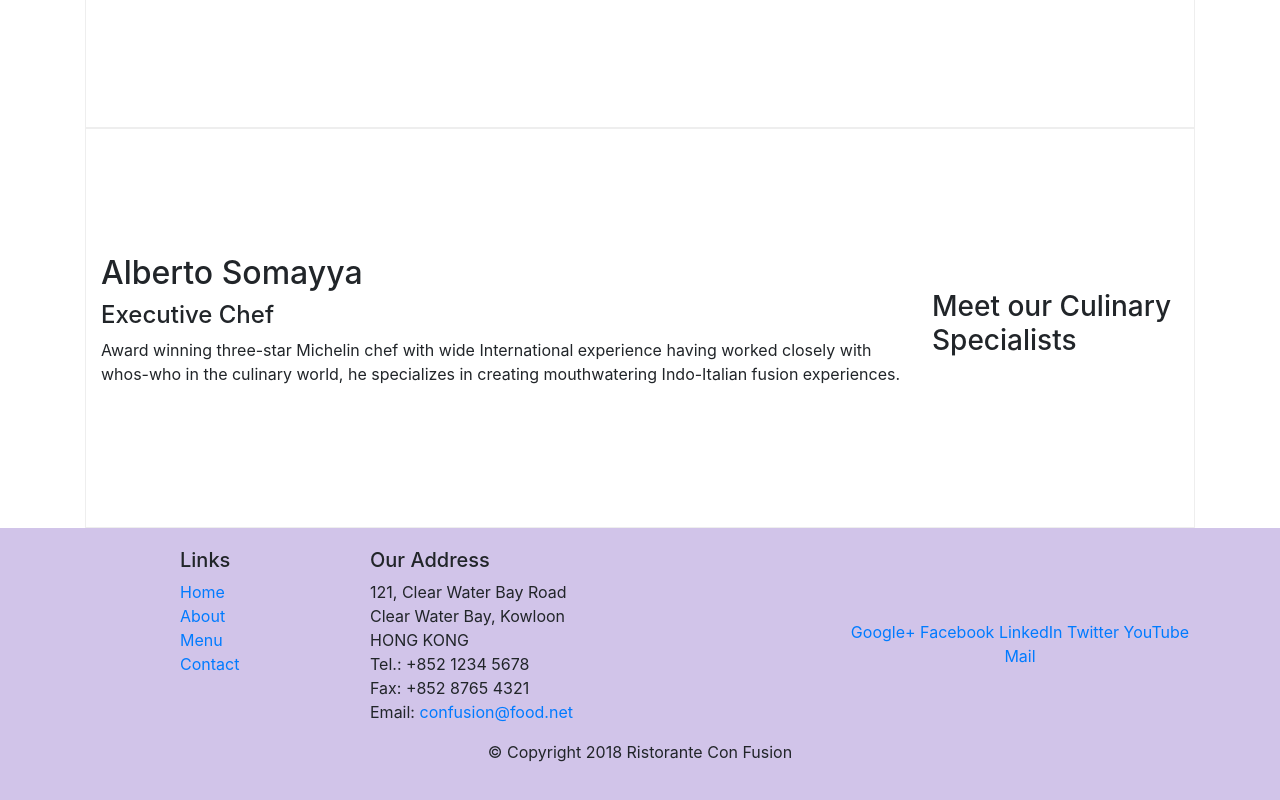
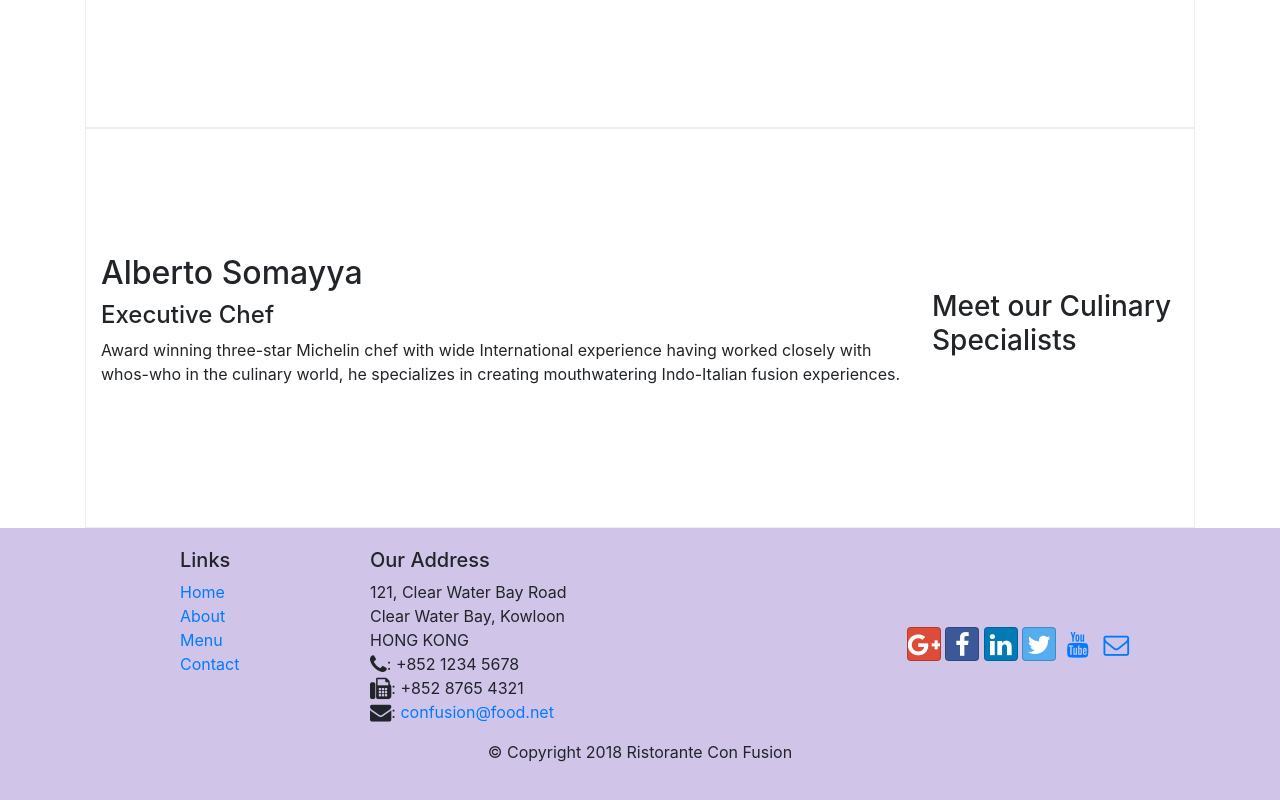
Before and after one commit to praj1wal/bootstrap_project, a website: page index.html in a window 1280 px wide. Shown: the part 1006-1806 px from the top of the page. Drawn offline with nearby package versions, Linux system fonts and the light colour scheme.

Commit message:
icon fonts

```diff
--- a/index.html
+++ b/index.html
@@ -9,6 +9,8 @@
 
      <!-- Bootstrap CSS -->
      <link rel="stylesheet" href="node_modules/bootstrap/dist/css/bootstrap.min.css">
+     <link rel="stylesheet" href="node_modules/font-awesome/css/font-awesome.min.css">
+     <link rel="stylesheet" href="node_modules/bootstrap-social/bootstrap-social.css">
      <link rel="stylesheet" href="css/styles.css">
     <title>Ristorante Con Fusion</title>
 </head>
@@ -22,10 +24,10 @@
             <a class="navbar-brand mr-auto" href="#">Prajwal's Ristorante</a>
             <div class="collapse navbar-collapse" id="Navbar">
                 <ul class="navbar-nav mr-auto">
-                    <li class="nav-item active"><a class="nav-link" href="#">Home</a></li>
-                    <li class="nav-item"><a class="nav-link" href="#">Menu</a></li>
-                    <li class="nav-item"><a class="nav-link" href="./aboutus.html">About</a></li>
-                    <li class="nav-item"><a class="nav-link" href="#">Contact</a></li>
+                    <li class="nav-item active"><a class="nav-link" href="#"><span class="fa fa-home fa-lg"></span> Home</a></li>
+                    <li class="nav-item"><a class="nav-link" href="#"><span class="fa fa-list fa-lg"></span> Menu</a></li>
+                    <li class="nav-item"><a class="nav-link" href="./aboutus.html"><span class="fa fa-info fa-lg"></span> About</a></li>
+                    <li class="nav-item"><a class="nav-link" href="#"><span class="fa fa-address-card fa-lg"></span> Contact</a></li>
                 </ul>
             </div>
         </div>
@@ -95,19 +97,19 @@
 		              121, Clear Water Bay Road<br>
 		              Clear Water Bay, Kowloon<br>
 		              HONG KONG<br>
-		              Tel.: +852 1234 5678<br>
-		              Fax: +852 8765 4321<br>
-		              Email: <a href="mailto:confusion@food.net">confusion@food.net</a>
+		              <i class="fa fa-phone fa-lg"></i>: +852 1234 5678<br>
+		              <i class="fa fa-fax fa-lg"></i>: +852 8765 4321<br>
+		              <i class="fa fa-envelope fa-lg"></i>: <a href="mailto:confusion@food.net">confusion@food.net</a>
 		           </address>
                 </div>
                 <div class="col-12 col-sm-4 align-self-center">
                     <div class="text-center">
-                        <a href="http://google.com/+">Google+</a>
-                        <a href="http://www.facebook.com/profile.php?id=">Facebook</a>
-                        <a href="http://www.linkedin.com/in/">LinkedIn</a>
-                        <a href="http://twitter.com/">Twitter</a>
-                        <a href="http://youtube.com/">YouTube</a>
-                        <a href="mailto:">Mail</a>
+                        <a class="btn btn-social-icon btn-google" href="http://google.com/+"><i class="fa fa-google-plus fa-lg"></i></a>
+                        <a class="btn btn-social-icon btn-facebook" href="http://www.facebook.com/profile.php?id="><i class="fa fa-facebook fa-lg"></i></a>
+                        <a class="btn btn-social-icon btn-linkedin" href="http://www.linkedin.com/in/"><i class="fa fa-linkedin fa-lg"></i></a>
+                        <a class="btn btn-social-icon btn-twitter" href="http://twitter.com/"><i class="fa fa-twitter fa-lg"></i></a>
+                        <a class="btn btn-social-icon btn-youtube" href="http://youtube.com/"><i class="fa fa-youtube fa-lg"></i></a>
+                        <a class="btn btn-social-icon" href="mailto:"><i class="fa fa-envelope-o fa-lg"></i></a>
                     </div>
                 </div>
            </div>
--- a/package.json
+++ b/package.json
@@ -15,6 +15,8 @@
   },
   "dependencies": {
     "bootstrap": "^4.0.0",
+    "bootstrap-social": "^5.1.1",
+    "font-awesome": "^4.7.0",
     "jquery": "^3.3.1",
     "popper.js": "^1.12.9"
   }
```
Also changed, not shown: aboutus.html (+15 -13 lines), 1 other file.
